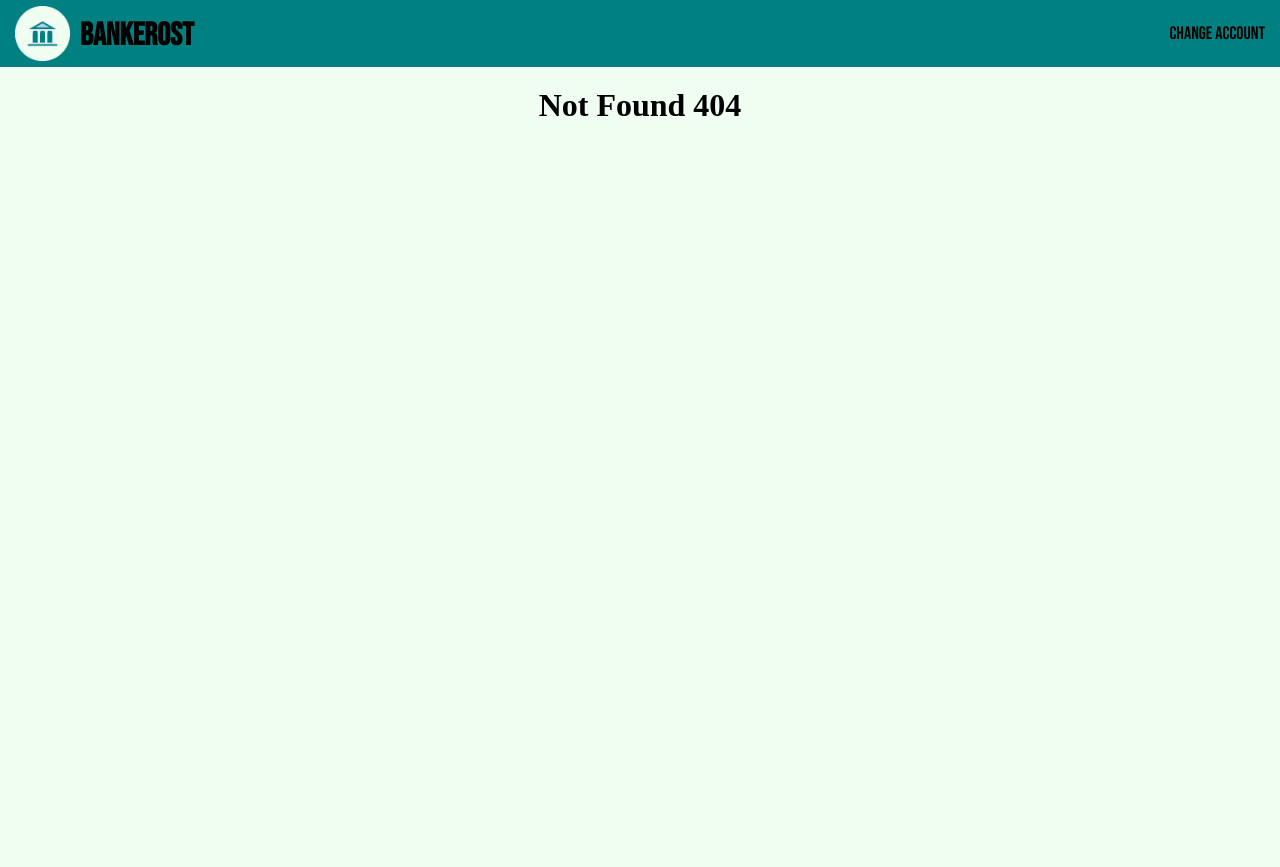
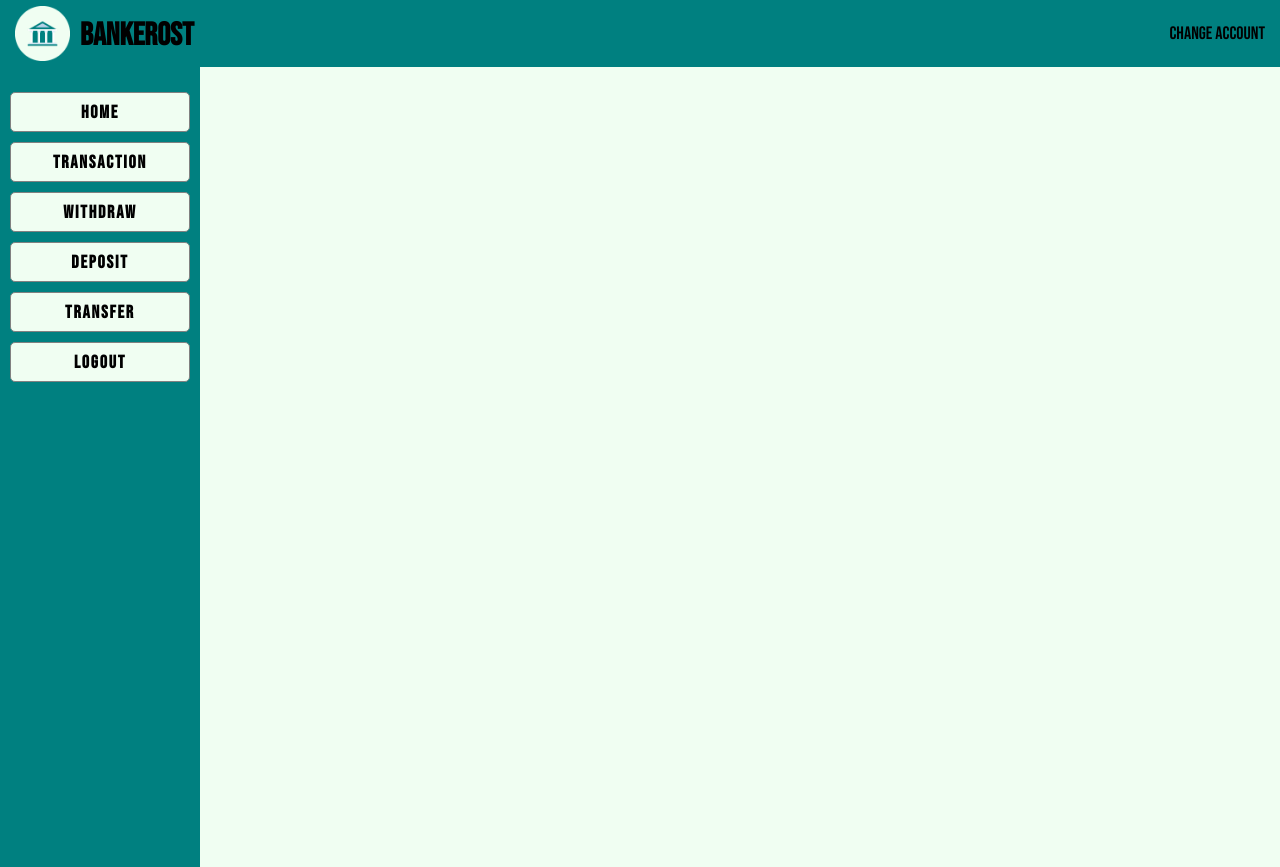
Before and after one commit to kzldlgr/kcd-banking-app, a React (Create React App) app: page /Bankerostmain in a window 1280 px wide. Before the commit this address had no page. Before the commit the page ends 800 px from the top, so only its background shows below. Built offline with nearby package versions, Linux system fonts and the light colour scheme.

Commit message:
fixed: React Components function firstletter not Uppercase

```diff
--- a/package.json
+++ b/package.json
@@ -9,6 +9,7 @@
     "react": "^18.2.0",
     "react-create-context": "^1.0.2",
     "react-dom": "^18.2.0",
+    "react-hook-form": "^7.38.0",
     "react-router-dom": "^6.4.2",
     "react-scripts": "5.0.1",
     "web-vitals": "^2.1.4"
--- a/src/App.js
+++ b/src/App.js
@@ -18,7 +18,7 @@ function App() {
       <Head />
       <Routes>
         <Route path='/' element={<Login/>}/>
-        <Route path='/Bankerfrostmain' element={<Body/>}>
+        <Route path='/Bankerostmain' element={<Body/>}>
           <Route path='Home' element={<Home/>}/>
           <Route path='Transaction' element={<Transaction/>}/>
           <Route path='Withdraw' element={<Withdraw/>}/>
--- a/src/components/LoginPage/Login.js
+++ b/src/components/LoginPage/Login.js
@@ -1,9 +1,9 @@
 import React, { useState } from 'react';
-import { Link } from 'react-router-dom';
+import { Link, useNavigate } from 'react-router-dom';
 import "./Login.css"
 
 function Login() {
-
+  const navigate = useNavigate();
   const userLogin = JSON.parse(localStorage.getItem('users'));
   const [email, setEmail] = useState("");
   const [password, setPassword] = useState("");
@@ -15,6 +15,7 @@ function Login() {
       return
     }
     sessionStorage.setItem('user', JSON.stringify(user));
+    navigate('/Bankerostmain', {replace: true})
   }
 
   function handleClickLogin(e) {
@@ -37,7 +38,7 @@ function Login() {
             <input type="password" placeholder="Password" value={password} onChange={e => setPassword(e.target.value)} className="name"/>
           </div>
 
-          <Link className='linkbutton' to='/Bankerfrostmain'>
+          <Link className='linkbutton' to='/Bankerostmain'>
             <button className='loginbtn' onClick={handleClickLogin}>Login</button>
           </Link>
 
--- a/src/components/body/Pages/Withdraw/Withdraw.js
+++ b/src/components/body/Pages/Withdraw/Withdraw.js
@@ -37,3 +37,6 @@ export default function Withdraw({children}){
         </>
     )
 }
+
+// --OTP
+// --Validation
--- a/src/components/body/Sidebar/Navbar/Buttons/buttons.js
+++ b/src/components/body/Sidebar/Navbar/Buttons/buttons.js
@@ -1,11 +1,12 @@
+import React from 'react';
 import { Link } from 'react-router-dom';
 import './buttons.css';
 
-export default function buttons({text, path, children}) {
+export default function Buttons({text, path, onMouseClick, children}) {
 
   return (
     <Link className='navbtnslink' to={path}>
-      <button className='navbtns'>
+      <button className='navbtns' onClick={onMouseClick}>
       {text}
       {children}
       </button>
--- a/src/components/body/Sidebar/Navbar/navbar.js
+++ b/src/components/body/Sidebar/Navbar/navbar.js
@@ -1,16 +1,24 @@
 import React from 'react';
+import { useNavigate } from 'react-router-dom';
 import Buttons from './Buttons/buttons';
 import './navbar.css';
 
-export default function navbar() {
+export default function Navbar() {
+
+  let navigate = useNavigate();
+
+  // const onHandleClick = () => {
+  //   navigate('/', {replace: true})
+  // }
+
   return (
     <div className='navbar'>
-        <Buttons text='Home' path='/Bankerfrostmain/Home'/>
-        <Buttons text='Transaction' path='/Bankerfrostmain/Transaction'/>
-        <Buttons text='Withdraw' path='/Bankerfrostmain/Withdraw'/>
-        <Buttons text='Deposit' path='/Bankerfrostmain/Deposit'/>
-        <Buttons text='Transfer' path='/Bankerfrostmain/Transfer'/>
-        <Buttons text='Logout' path='/'/>
+        <Buttons text='Home' path='/Bankerostmain/Home'/>
+        <Buttons text='Transaction' path='/Bankerostmain/Transaction'/>
+        <Buttons text='Withdraw' path='/Bankerostmain/Withdraw'/>
+        <Buttons text='Deposit' path='/Bankerostmain/Deposit'/>
+        <Buttons text='Transfer' path='/Bankerostmain/Transfer'/>
+        <Buttons text='Logout' path='/' onMouseClick={() =>{navigate('/', {replace: true})}}/>
     </div>
   )
 }
```
Also changed, not shown: src/context/UsersContext.js (line endings or trailing spaces), 1 other file (tests, documents, lock files or other folders).
